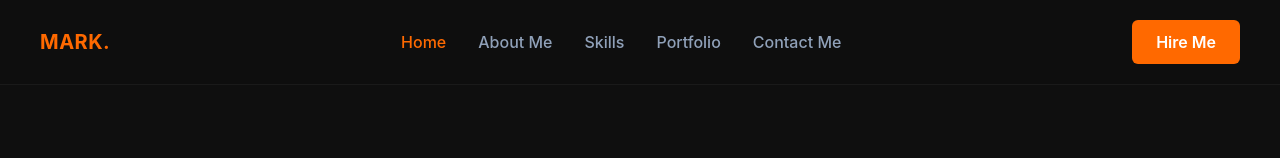
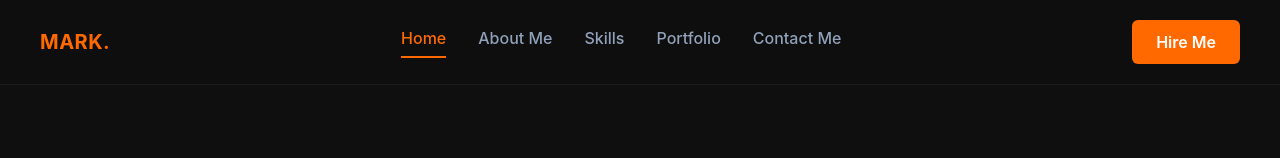
Before and after one commit to MarkPobre/mark-portfolio, a React (Vite) app: page / in a window 1280 px wide. Shown: the top 158 px of the page. Built offline with nearby package versions, Linux system fonts and the light colour scheme.

Commit message:
Add animated navigation underline

```diff
--- a/src/components/Header.tsx
+++ b/src/components/Header.tsx
@@ -30,7 +30,6 @@ function Header() {
     }
 
     updateActiveSection();
-
     window.addEventListener("scroll", updateActiveSection);
 
     return () => {
@@ -61,13 +60,21 @@ function Header() {
               <a
                 key={link.id}
                 href={link.href}
-                className={`font-medium transition ${
+                className={`group relative pb-2 font-medium transition-colors duration-300 ${
                   isActive
                     ? "text-orange-500"
                     : "text-slate-400 hover:text-orange-500"
                 }`}
               >
                 {link.name}
+
+                <span
+                  className={`absolute bottom-0 left-0 h-0.5 w-full origin-left bg-orange-500 transition-transform duration-300 ease-out ${
+                    isActive
+                      ? "scale-x-100"
+                      : "scale-x-0 group-hover:scale-x-100"
+                  }`}
+                />
               </a>
             );
           })}
```
